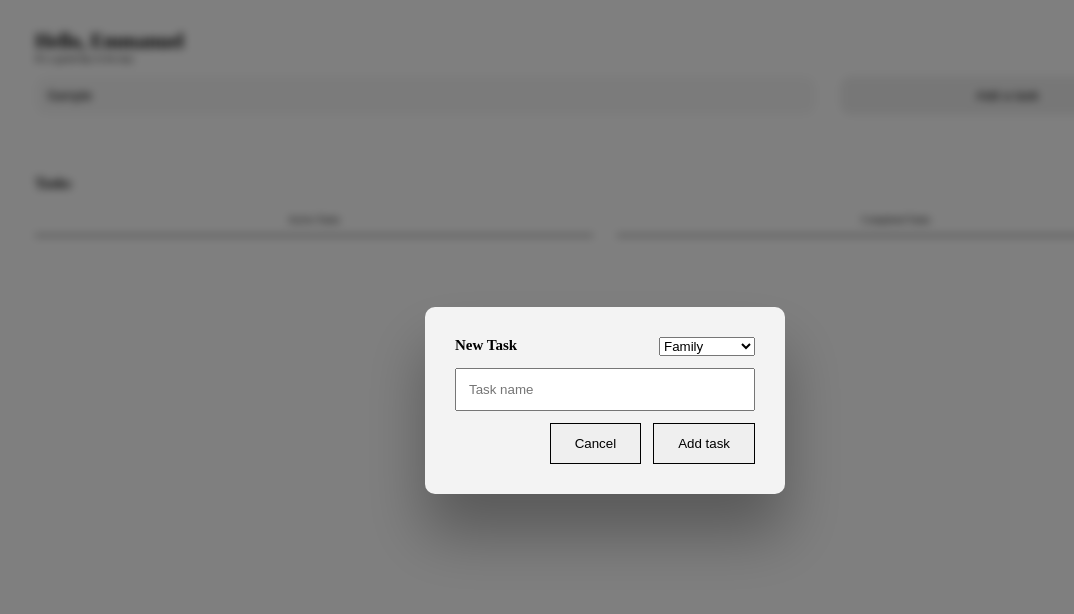
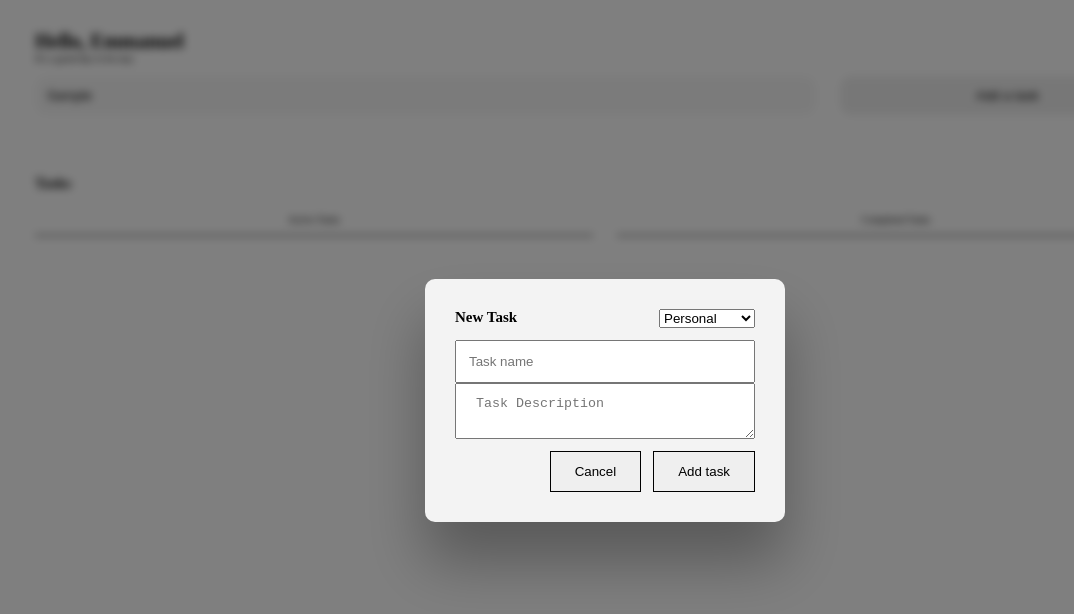
Before and after one commit to cemmanuelonyema/tasy, a React (Vite) app: page / in a window 1280 px wide. Both pictures are taken after typing "Sample" into the empty fields and a click on the button "Add a task". Shown: the top 614 px of the page, without its empty margins (35-1109 px from the left). Built offline with nearby package versions, Linux system fonts and the light colour scheme.

Commit message:
add task data to redux state and display title

```diff
--- a/src/components/layout/modal/modalbox/ModalBox.tsx
+++ b/src/components/layout/modal/modalbox/ModalBox.tsx
@@ -2,7 +2,7 @@ import { useState } from "react";
 import { Todo } from "../../../model";
 import "./modalbox.css";
 import { useDispatch } from "react-redux";
-import { toggleModal } from "../../../../redux/slices/taskSlice";
+import { addTask, toggleModal } from "../../../../redux/slices/taskSlice";
 
 interface Props {
   todos: Todo[];
@@ -17,43 +17,80 @@ export const ModalBox: React.FC<Props> = ({ setTodos, todos }) => {
   //     tag: "",
   //   });
 
-  console.log(todos);
+  //   console.log(todos);
 
   const handleSubmit = (e: React.FormEvent) => {
     e.preventDefault();
 
-    if (todo !== "") {
-      setTodos([...todos, { id: Date.now(), todo: todo, isDone: false }]);
-      setTodo("");
+    // if (todo !== "") {
+    //   setTodos([...todos, { id: Date.now(), todo: todo, isDone: false }]);
+    //   setTodo("");
+    // }
+    if (task.title !== "") {
+      dispatch(addTask(task));
     }
+
+    setTask({
+      title: "",
+      description: "",
+      tag: "",
+      completed: false,
+    });
   };
 
+  const handleChange = (e: React.FormEvent) =>
+    setTask({ ...task, [e.target.name]: e.target.value, id: Date.now() });
+
   const dispatch = useDispatch();
+
+  const [task, setTask] = useState({
+    id: 0,
+    title: "",
+    description: "",
+    tag: "",
+    completed: false,
+  });
+
+  const { title, description, tag, completed, id } = task;
+  console.log(task);
 
   return (
     <div className="modalbox">
       <form className="form" onSubmit={handleSubmit}>
         <div className="box-header">
           <h2>New Task</h2>
-          <select name="label">
-            <option value="family">Family</option>
+          <select name="tag" value={tag} onChange={handleChange}>
+            <option value="Family">Personal</option>
             <option value="professional">Professional</option>
-            <option value="friend">Friend</option>
+            <option value="School">School</option>
+            <option value="Business">Business</option>
           </select>
         </div>
         <div>
           <input
             type="text"
             placeholder="Task name"
+            value={title}
+            name="title"
+            onChange={handleChange}
+          />
+          {/* <input
+            type="text"
+            placeholder="Task name"
             value={todo}
             onChange={(e) => setTodo(e.target.value)}
+          /> */}
+          <textarea
+            placeholder=" Task Description "
+            value={description}
+            name="description"
+            onChange={handleChange}
           />
-          {/* <textarea placeholder=" Task Description(optional)" /> */}
         </div>
 
         <div className="btns">
           <button onClick={() => dispatch(toggleModal())}>Cancel</button>
-          <button>Add task</button>
+          <button onClick={handleSubmit}>Add task</button>
         </div>
       </form>
     </div>
--- a/src/components/taskItem/TaskItem.tsx
+++ b/src/components/taskItem/TaskItem.tsx
@@ -41,7 +41,6 @@ export const TaskItem: React.FC<Props> = ({
 
   const handleEdit = (id: number) => {
     dispatch(toggleModal());
-    setEdit(!edit);
   };
 
   const dispatch = useDispatch();
@@ -61,7 +60,7 @@ export const TaskItem: React.FC<Props> = ({
         ) : todo.isDone ? (
           <span className="text-complete">{todo.isDone}</span>
         ) : (
-          <span className="text-todo">{todo.todo}</span>
+          <span className="text-todo">{todo.title}</span>
         )}
       </div>
       <div className="task-buttons">
--- a/src/components/tasklist/TaskList.tsx
+++ b/src/components/tasklist/TaskList.tsx
@@ -1,7 +1,9 @@
 import React from "react";
+import { selectTask, selectTasks } from "../../redux/slices/taskSlice";
 import { Todo } from "../model";
 import { TaskItem } from "../taskItem/TaskItem";
 import "./tasklist.css";
+import { useSelector } from "react-redux";
 
 interface Props {
   todos: Todo[];
@@ -16,10 +18,24 @@ export const TaskList: React.FC<Props> = ({
   modalOpen,
   setModalOpen,
 }) => {
+  const tasks = useSelector(selectTasks);
+  console.log(tasks);
   return (
     <section className="tasklist">
       <div className="tasklist__container">
         <ul className="tasklist-ul">
+          {tasks?.map((task) => (
+            <TaskItem
+              key={task.id}
+              todo={task}
+              todos={todos}
+              setTodos={setTodos}
+              modalOpen={modalOpen}
+              setModalOpen={setModalOpen}
+            />
+          ))}
+        </ul>
+        {/* <ul className="tasklist-ul">
           {todos?.map((todo) => (
             <TaskItem
               key={todo.id}
@@ -30,7 +46,8 @@ export const TaskList: React.FC<Props> = ({
               setModalOpen={setModalOpen}
             />
           ))}
-        </ul>
+        </ul> */}
+
         <ul className="tasklist-ul">
           {/* {todos?.map((todo) => (
             <TaskItem
```
